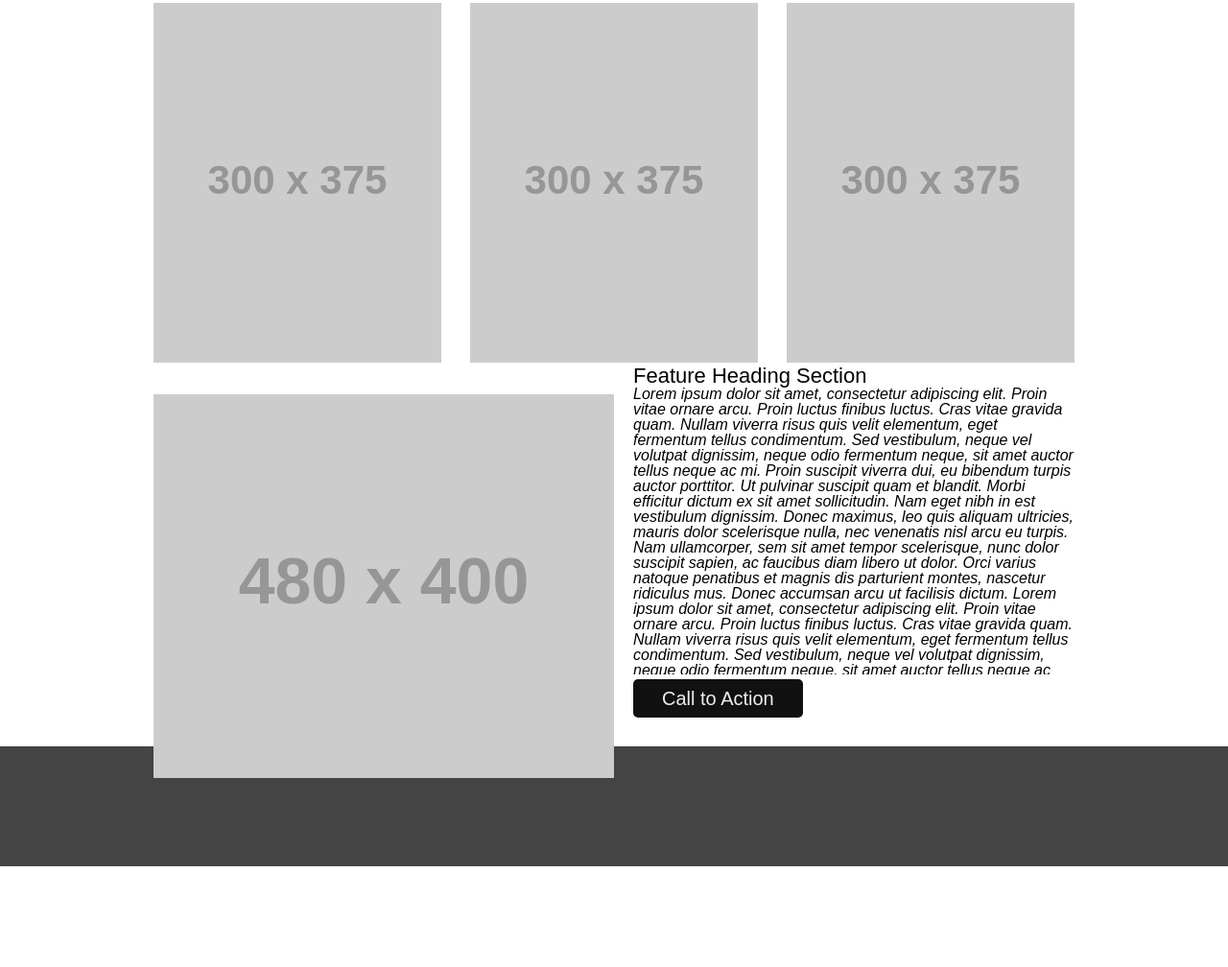
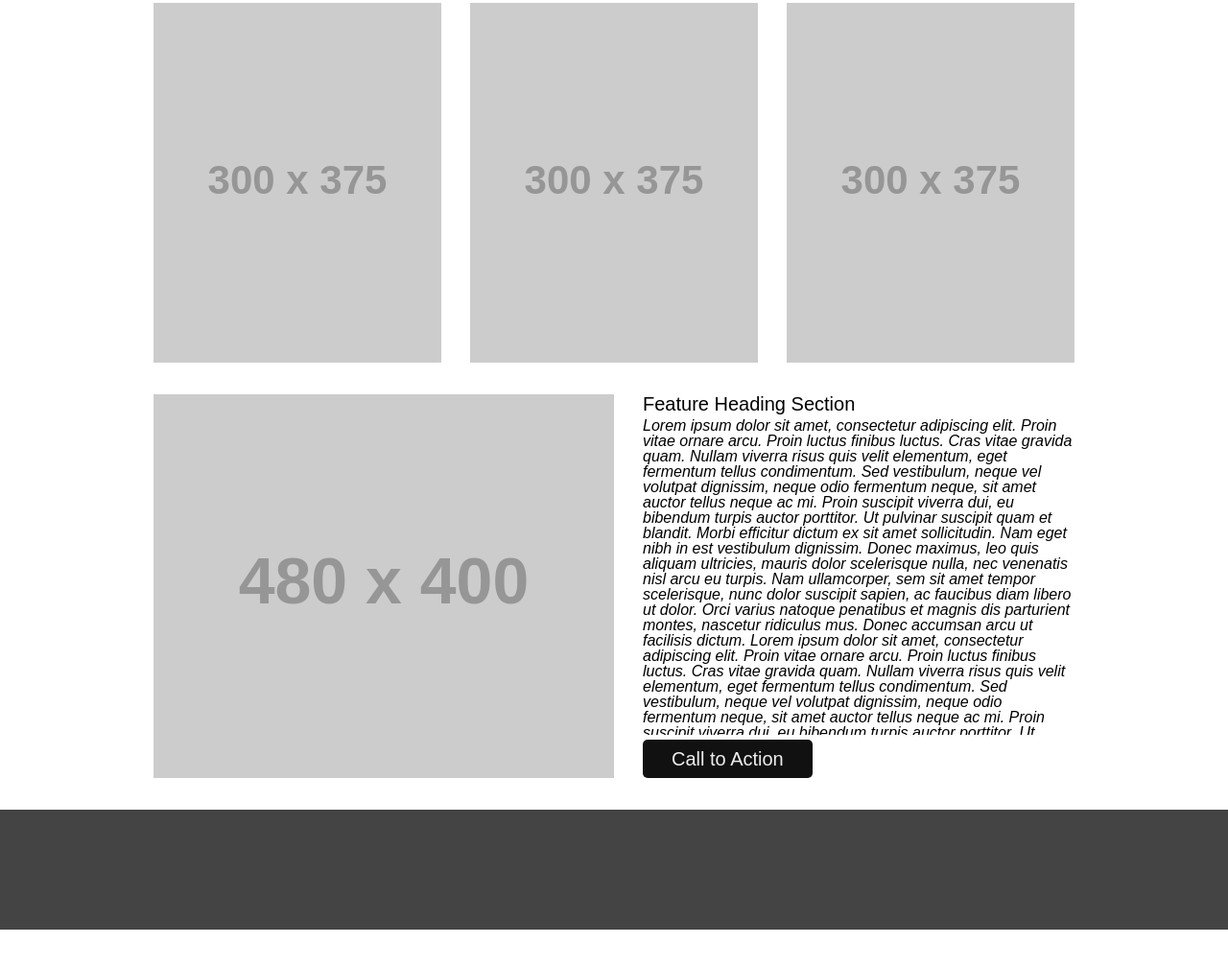
Before and after one commit to ochoaap/wirefame-exercise, a plain HTML site: page index.html in a window 1280 px wide. Shown: the part 610-1618 px from the top of the page at 96% size. After the commit the page ends 1579 px from the top, so only its background shows below. Drawn offline with Linux system fonts and the light colour scheme; placeholder pictures from the web are drawn by us.

Commit message:
creating and correctin wireframe

```diff
--- a/css/style.css
+++ b/css/style.css
@@ -1,12 +1,11 @@
-/* entier document */
+
 body{
   font-family: Arial, Helvetica, sans-serif;
 }
 
-/* header */
 header{
   background-color: #444;
-  /*height: 100px;*/
+  height: 100px;
 
 }
 
@@ -54,27 +53,23 @@ main li{
   float: left;
 }
 
-section {
-  float: left;
-}
+
 main article {
   float: right;
-  width: 15%;
-  margin-top: 300px;
-  margin-left: 20px;
-  padding-top: 20px;
+  width: 50%;
+  margin-top: 30px;
 }
 
 main h2 {
-  font-size: 22px;
-  margin-right: 30px;
-
+  font-size: 20px;
+  margin-left: 30px;
 }
 
 main p {
-  height: 300px;
+  height: 330px;
   font-style: italic;
   margin-left: 30px;
+  margin-top: 5px;
   overflow: auto;
 }
 
@@ -83,6 +78,7 @@ main div {
   color: #eee;
   font-size: 20px;
   margin-top: 5px;
+  margin-left: 30px;
   padding: 10px 30px;
   display: inline-block;
   border-radius: 5px;
--- a/index.html
+++ b/index.html
@@ -11,7 +11,7 @@
 <body>
   <header>
     <nav>
-      <a href="a" src="https://placehold.it/200x70/111" alt=""> </a>
+      <a href="#"><img src="https://placehold.it/200x70/111" alt=""> </a>
       <ul>
         <li><a href="#">Nav Item 1</a></li>
         <li><a href="#">Nav Item 2</a></li>
@@ -26,10 +26,10 @@
       <li><img src="https://placehold.it/300x375/111" alt="sub-banner" title="sub-banner"></li>
       <li><img src="https://placehold.it/300x375/111" alt="sub-banner" title="sub-banner"></li>
       <li><img src="https://placehold.it/300x375/111" alt="sub-banner" title="sub-banner"></li>
+    </ul>
       <section>
         <img src="https://placehold.it/480x400/111" alt="section-image" title="section-image">
         <article>
-    </ul>
     <h2> Feature Heading Section </h2>
     <p>
       Lorem ipsum dolor sit amet, consectetur adipiscing elit. Proin vitae ornare arcu. Proin luctus finibus
```
